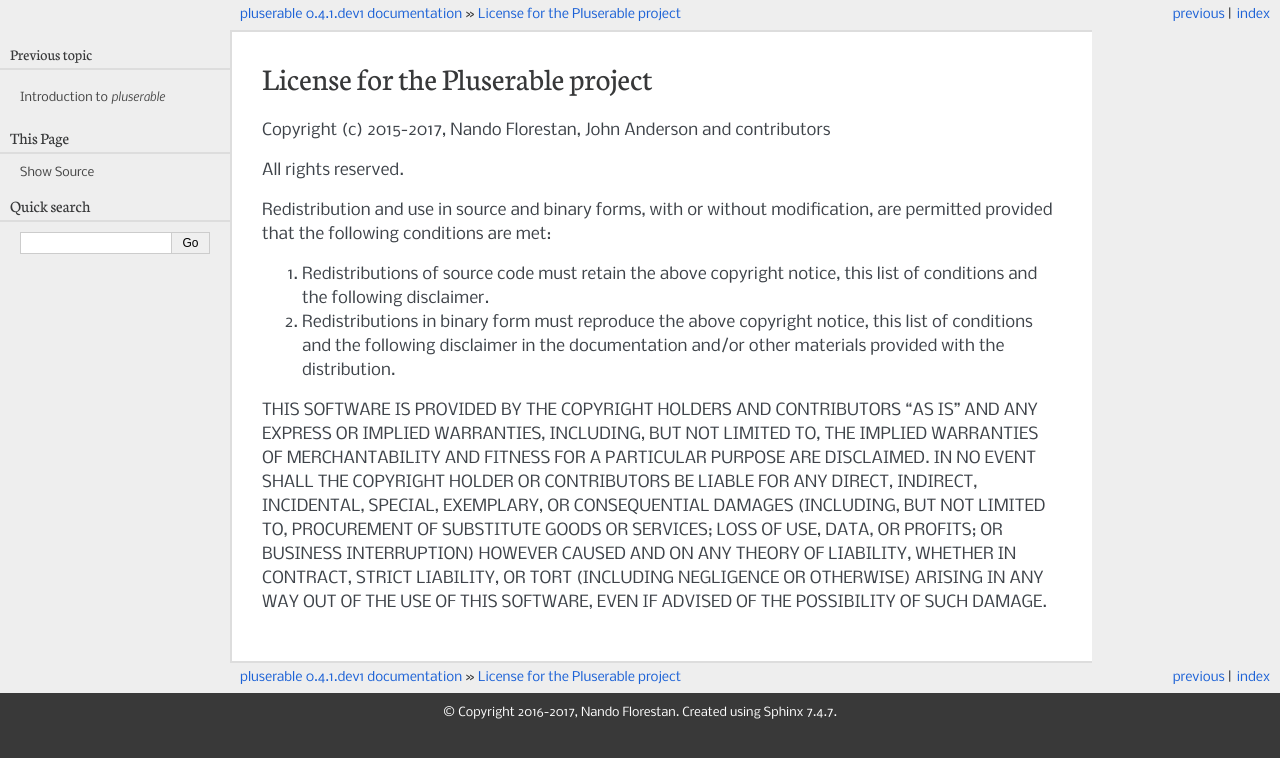
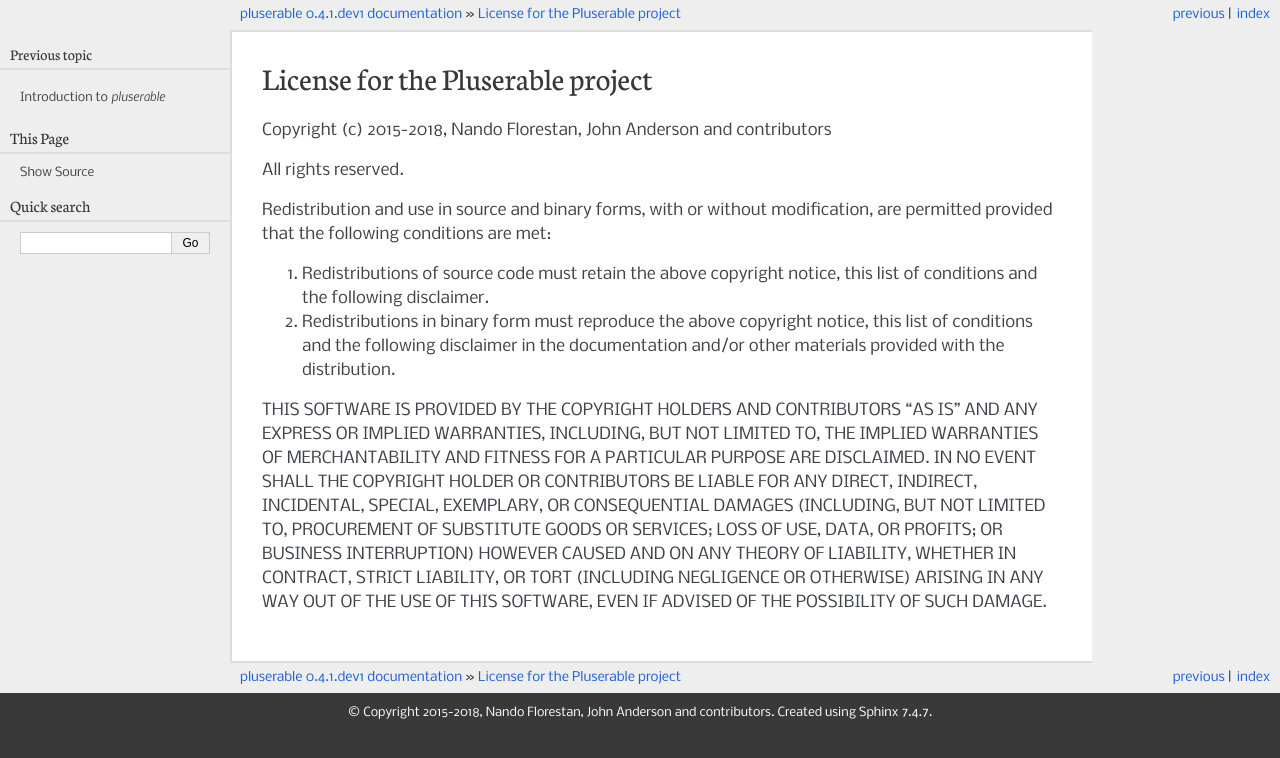
Before and after one commit to nandoflorestan/pluserable, a Sphinx documentation site: the page built from docs/LICENSE.rst, in a window 1280 px wide. Shown: the top 758 px of the page. Built offline with Sphinx 7.4.7, drawn with Linux system fonts in a browser that asks for light colours; pages that are not in the unit, such as notebooks, are missing from menus.

Commit message:
Update copyright year

```diff
--- a/docs/LICENSE.rst
+++ b/docs/LICENSE.rst
@@ -2,7 +2,7 @@
 License for the Pluserable project
 ==================================
 
-Copyright (c) 2015-2017, Nando Florestan, John Anderson and contributors
+Copyright (c) 2015-2018, Nando Florestan, John Anderson and contributors
 
 All rights reserved.
 
--- a/docs/conf.py
+++ b/docs/conf.py
@@ -71,7 +71,7 @@
 
 # General information about the project.
 project = 'pluserable'
-copyright = '2016-2017, Nando Florestan'
+copyright = '2015-2018, Nando Florestan, John Anderson and contributors'
 author = 'Nando Florestan'
 
 # The version info for the project you're documenting, acts as replacement for
```
